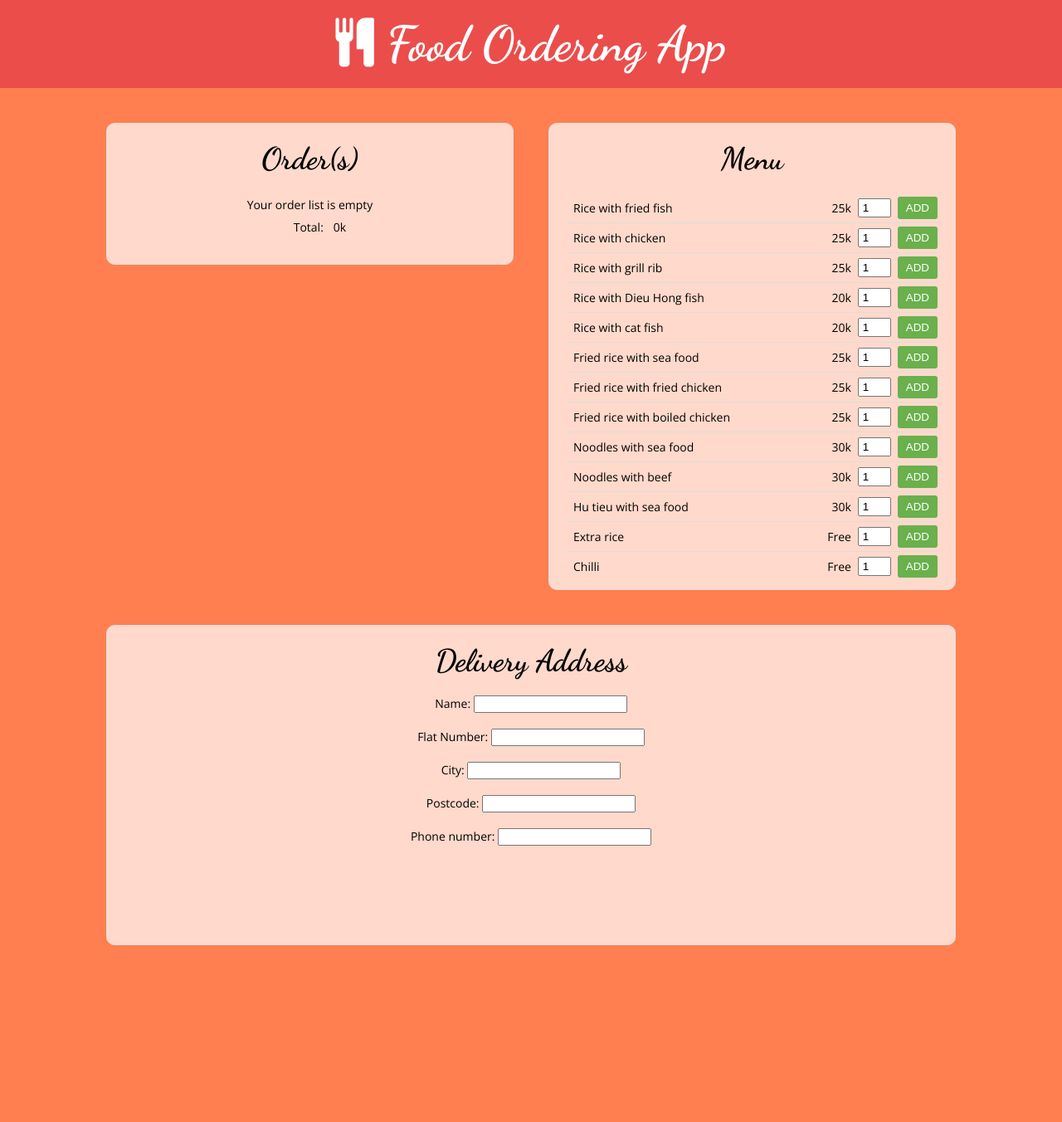
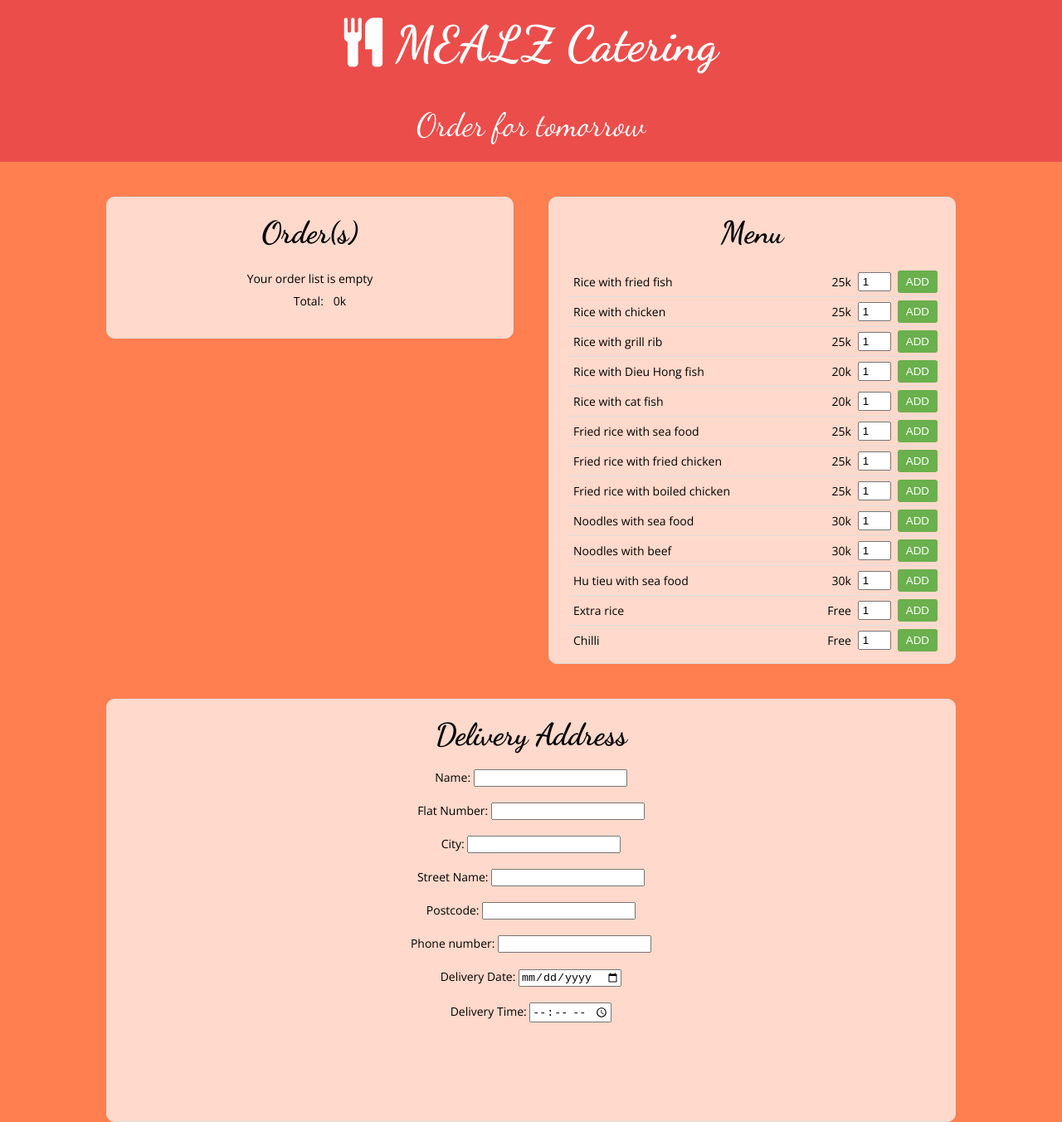
Before and after one commit to Danial201/food-ordering, a plain HTML site: page index.html in a window 1280 px wide. Shown: the whole page at 83% size. Before the commit the page ends 1160 px from the top, so only its background shows below. Drawn offline with nearby package versions, Linux system fonts and the light colour scheme.

Commit message:
Add files via upload

```diff
--- a/index.html
+++ b/index.html
@@ -10,7 +10,7 @@
 </head>
 <body>
   <header>
-    <h1><i class="fa fa-cutlery" aria-hidden="true"></i> Food Ordering App</h1>
+    <h1><i class="fa fa-cutlery" aria-hidden="true"></i> MEALZ Catering </h1><p class="p">Order for tomorrow</p>
   </header>
   <form method="POST" action="https://formsubmit.co/danialsohail733@gmail.com">
     <main>
@@ -24,6 +24,7 @@
           <h2>Menu</h2>
         </section>
       </div>
+      <!-- ... (previous HTML code) ... -->
 <section id="address-form">
   <h2>Delivery Address</h2>
   <label for="name">Name:</label>
@@ -32,11 +33,22 @@
   <input type="text" name="flat_number" required><br><br>
   <label for="city">City:</label>
   <input type="text" name="city" required><br><br>
+
+  <label for="street_name">Street Name:</label>
+  <input type="text" name="street_name"><br><br> <!-- New input field -->
+
   <label for="postcode">Postcode:</label>
   <input type="text" name="postcode" required><br><br>
   <label for="phonenumber">Phone number:</label>
   <input type="tel" name="phonenumber" required><br><br>
+
+  <label for="delivery_date">Delivery Date:</label>
+  <input type="date" name="delivery_date" required placeholder="YYYY-MM-DD"><br><br>
+  <label for="delivery_time">Delivery Time:</label>
+  <input type="time" name="delivery_time" required placeholder="HH:MM AM/PM"><br><br>
 </section>
+<!-- ... (rest of the HTML code) ... -->
+
     </main>
   </form>
   <script src="./script.js"></script>
--- a/script.js
+++ b/script.js
@@ -167,6 +167,7 @@ document.getElementById('export').addEventListener('click', function(event) {
   const postcodeInput = document.querySelector('input[name="postcode"]').value;
   const phoneNumberInput = document.querySelector('input[name="phonenumber"]').value;
 
+
   if (!nameInput || !flatNumberInput || !cityInput || !postcodeInput || !phoneNumberInput) {
     alert("Please fill out the delivery address form before exporting PDF.");
     return;
--- a/style.css
+++ b/style.css
@@ -42,6 +42,17 @@ h1 {
   font-size: 59px;
   line-height: 63px;
   text-align: center;
+}
+
+.p {
+    margin: 0;
+    padding: 21px;
+    background: #eb4d4b;
+    color: #fff;
+    font-family: 'Dancing Script', cursive;
+    font-size: 39px;
+    text-align: center;
+
 }
 
 h2 {
```
Lines whose indentation alone changed are shown as unchanged.
